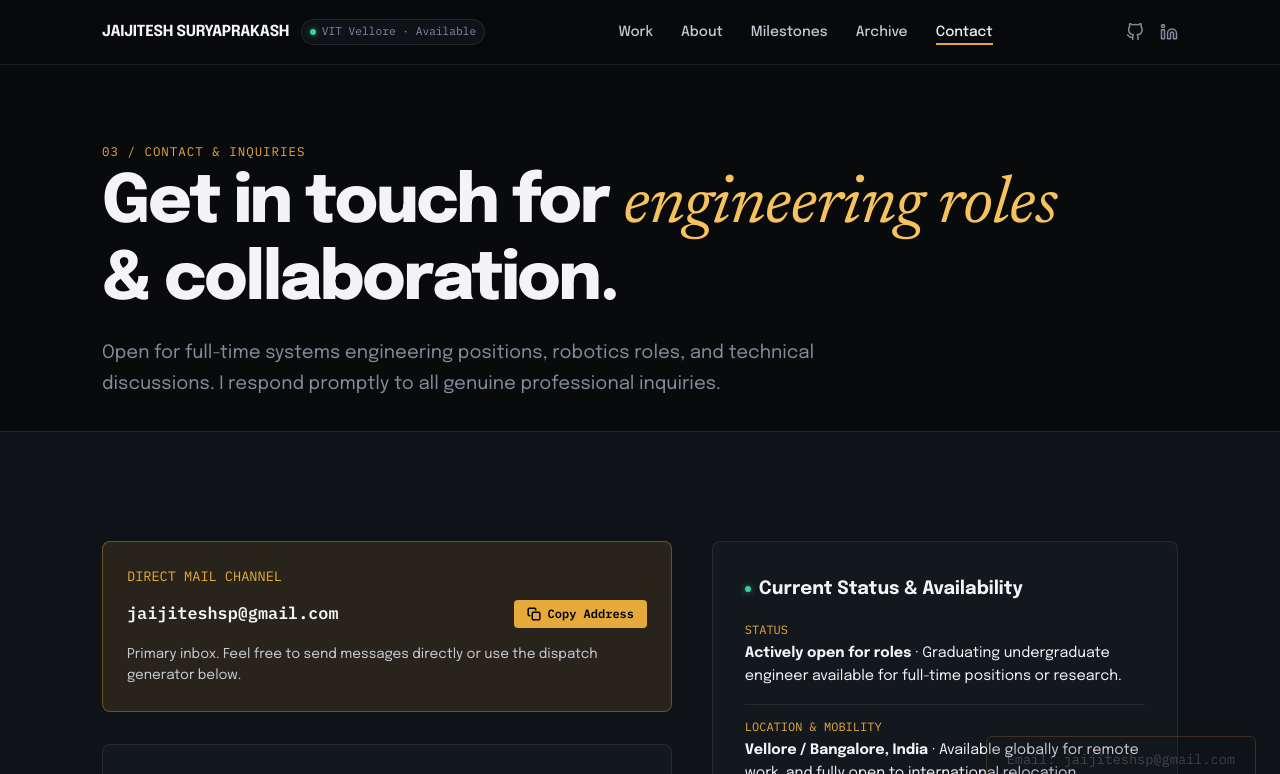
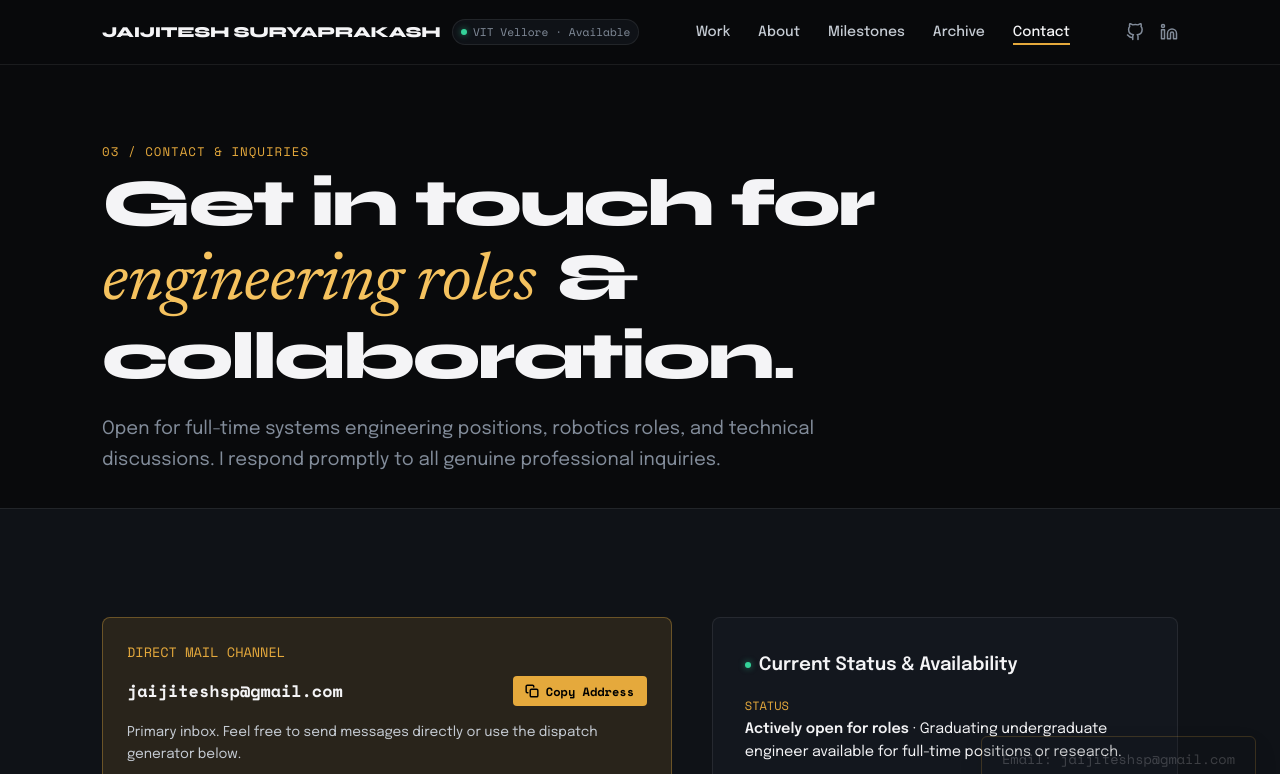
Before and after one commit to BerrF35/Portfolio, a website: page contact.html in a window 1280 px wide. Both pictures are taken after a click on the button "Copy Address". Shown: the top 774 px of the page. Drawn offline with nearby package versions, Linux system fonts and the light colour scheme.

Commit message:
style(typography): switch to sculptural Syne and Space Mono with direct HTML font links and cache-busting v3.5.0

```diff
--- a/contact.html
+++ b/contact.html
@@ -12,12 +12,13 @@
   <link rel="icon" type="image/png" sizes="32x32" href="favicon-32x32.png">
   <link rel="apple-touch-icon" href="apple-touch-icon.png">
 
-  <!-- Google Fonts Preconnect -->
+  <!-- Google Fonts Preconnect and Direct Stylesheet -->
   <link rel="preconnect" href="https://fonts.googleapis.com">
   <link rel="preconnect" href="https://fonts.gstatic.com" crossorigin>
+  <link rel="stylesheet" href="https://fonts.googleapis.com/css2?family=Epilogue:ital,wght@0,400;0,500;0,600;1,400&family=Newsreader:ital,opsz,wght@0,6..72,400;0,6..72,600;1,6..72,400;1,6..72,600&family=Space+Mono:ital,wght@0,400;0,700;1,400&family=Syne:wght@700;800&display=swap">
 
   <!-- Design System Stylesheet -->
-  <link rel="stylesheet" href="style.css?v=2.0">
+  <link rel="stylesheet" href="style.css?v=3.5.0">
 </head>
 <body>
 
--- a/js/portfolioEngine.js
+++ b/js/portfolioEngine.js
@@ -35,7 +35,7 @@ export class PortfolioEngine {
           border: 1px solid #e5a93c;
           padding: 12px 20px;
           border-radius: 6px;
-          font-family: 'IBM Plex Mono', monospace;
+          font-family: 'Space Mono', monospace;
           font-size: 0.85rem;
           box-shadow: 0 10px 25px rgba(0,0,0,0.5);
           z-index: 9999;
@@ -219,7 +219,7 @@ export class PortfolioEngine {
           ctx.fill();
 
           ctx.fillStyle = '#e5a93c';
-          ctx.font = '10px "IBM Plex Mono", monospace';
+          ctx.font = '10px "Space Mono", monospace';
           ctx.fillText('VIT Vellore', cx + pPin.x + 6, cy + pPin.y + 3);
         }
       }
--- a/style.css
+++ b/style.css
@@ -3,7 +3,7 @@
    Editorial, Minimalist, Swiss-Tech Direction
    ========================================================================== */
 
-@import url('https://fonts.googleapis.com/css2?family=Epilogue:ital,wght@0,400;0,500;0,600;0,700;0,800;1,400;1,600&family=IBM+Plex+Mono:ital,wght@0,400;0,500;0,600;1,400&family=Newsreader:ital,opsz,wght@0,6..72,400;0,6..72,600;1,6..72,400;1,6..72,600&display=swap');
+@import url('https://fonts.googleapis.com/css2?family=Epilogue:ital,wght@0,400;0,500;0,600;1,400&family=Newsreader:ital,opsz,wght@0,6..72,400;0,6..72,600;1,6..72,400;1,6..72,600&family=Space+Mono:ital,wght@0,400;0,700;1,400&family=Syne:wght@700;800&display=swap');
 
 /* --- CSS Reset & Box Sizing --- */
 *, *::before, *::after {
@@ -47,9 +47,10 @@ html {
   --success-dim: rgba(52, 211, 153, 0.12);
 
   /* Typography */
+  --font-display-face: 'Syne', sans-serif;
   --font-sans: 'Epilogue', -apple-system, BlinkMacSystemFont, 'Segoe UI', Roboto, sans-serif;
   --font-serif: 'Newsreader', Georgia, serif;
-  --font-mono: 'IBM Plex Mono', 'Courier New', monospace;
+  --font-mono: 'Space Mono', 'IBM Plex Mono', monospace;
 
   /* Fluid Type Hierarchy */
   --font-display: clamp(2.35rem, 5.2vw, 4.25rem);
@@ -160,7 +161,8 @@ textarea:focus-visible {
 }
 
 .brand-name {
-  font-weight: 700;
+  font-family: var(--font-display-face);
+  font-weight: 800;
   font-size: 0.95rem;
   letter-spacing: -0.02em;
   color: var(--ink);
@@ -249,7 +251,7 @@ textarea:focus-visible {
 }
 
 .hero-statement {
-  font-family: var(--font-sans);
+  font-family: var(--font-display-face);
   font-size: var(--font-display);
   font-weight: 800;
   line-height: 1.1;
@@ -388,6 +390,7 @@ textarea:focus-visible {
 }
 
 .section-title {
+  font-family: var(--font-display-face);
   font-size: var(--font-h1);
   font-weight: 700;
   letter-spacing: -0.025em;
```
Also changed, not shown: 404.html (+3 -2 lines), docs/PORTFOLIO_REWORK_HANDOFF.md (+3 -2 lines), index.html (+3 -2 lines), personal.html (+3 -2 lines), README.md, 1 other file.
